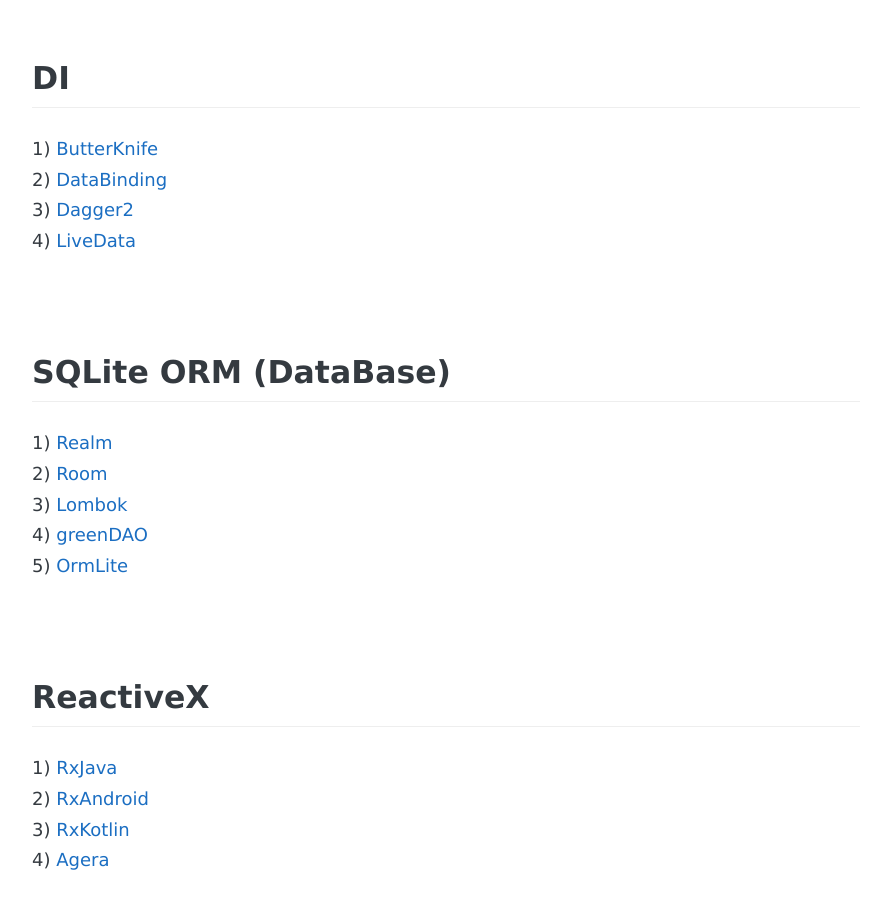
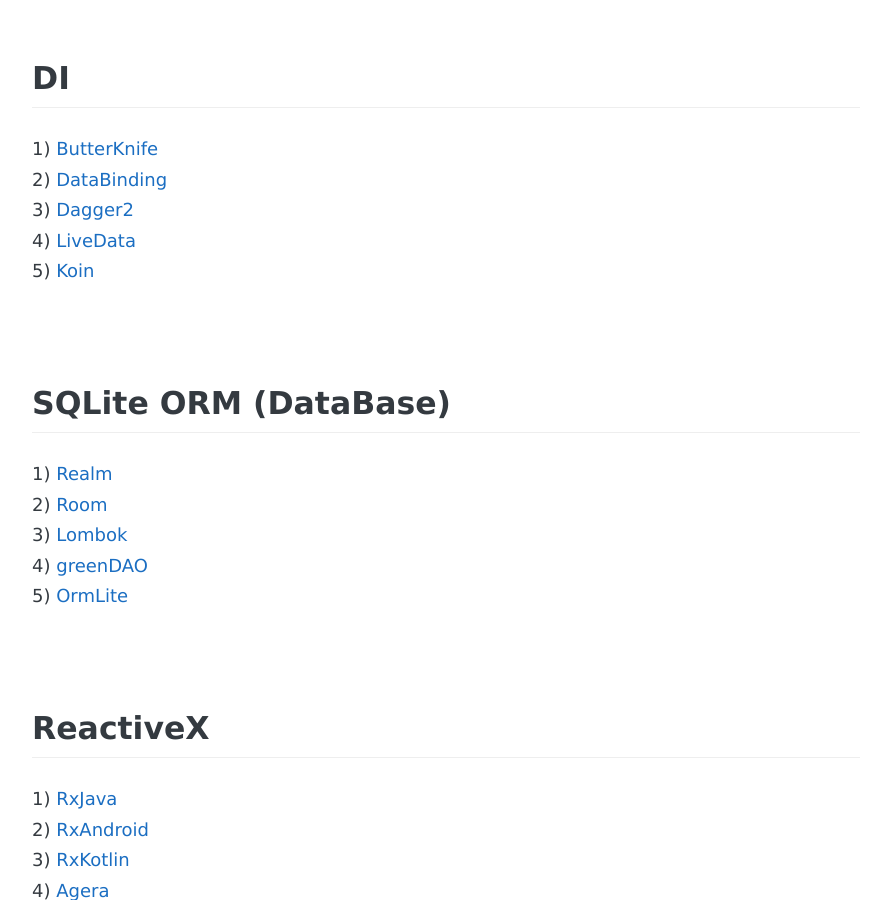
Before and after one commit to CaptainWonJong/CaptainWonJong.github.io, a Jekyll site: the page built from _posts/2018-09-19-My Libraries.md, in a window 1280 px wide and 900 px high, scrolled down 941 px. Shown: the whole window, without its empty margins (194-1085 px from the left). Built offline with Jekyll 4.4.1, drawn with Linux system fonts in a browser that asks for light colours; some web fonts are replaced; comment, search, counter and statistics services are not loaded.

Commit message:
modify Libs

```diff
--- a/_posts/2018-09-19-My Libraries.md
+++ b/_posts/2018-09-19-My Libraries.md
@@ -31,6 +31,7 @@
 2) [DataBinding](https://developer.android.com/topic/libraries/data-binding/?hl=ko)
 3) [Dagger2](https://github.com/google/dagger)
 4) [LiveData](https://developer.android.com/topic/libraries/architecture/livedata)
+5) [Koin](https://github.com/InsertKoinIO/koin)
 <br><br>
 
 
```
Also changed, not shown: 2 other files.
